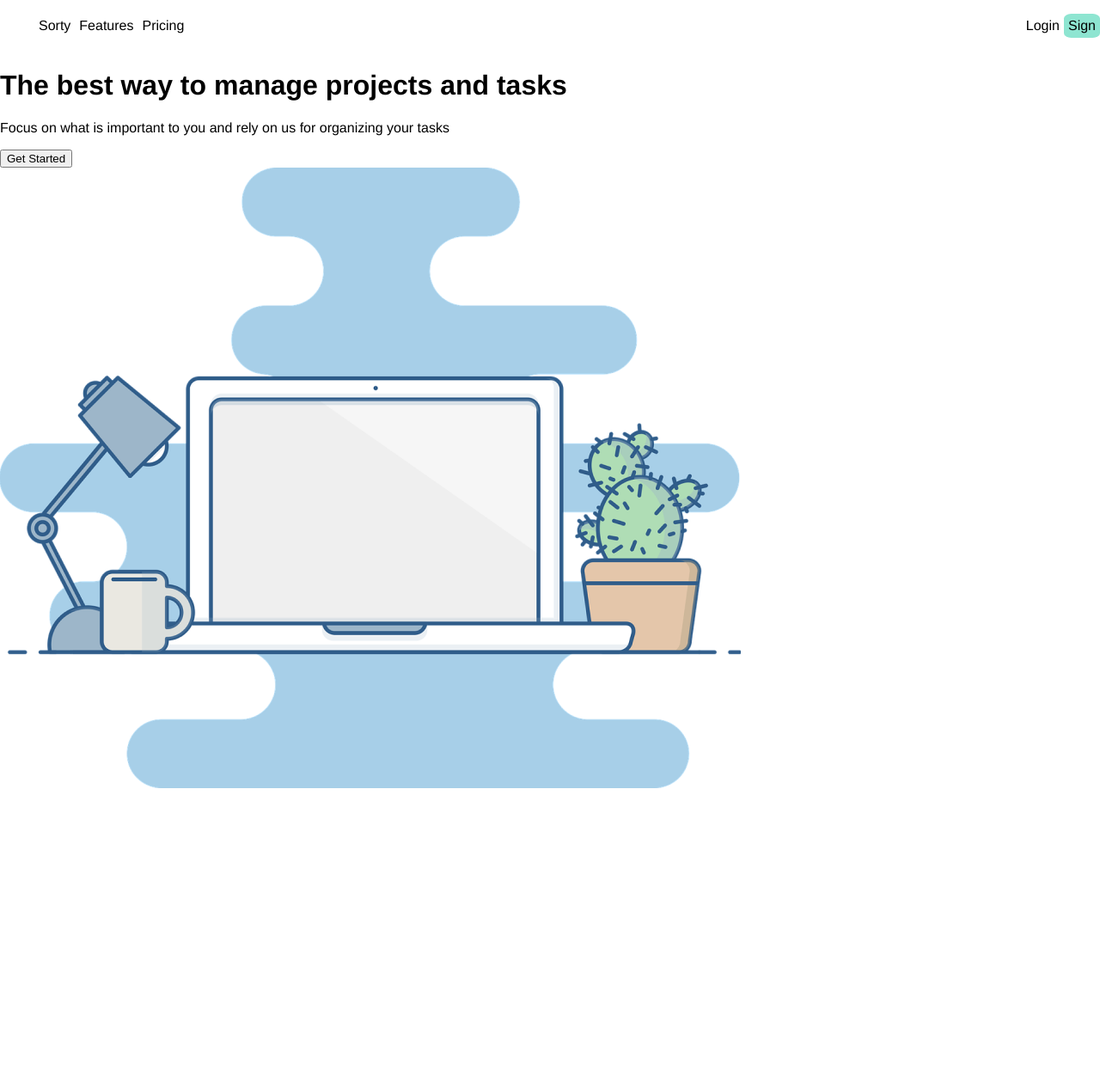
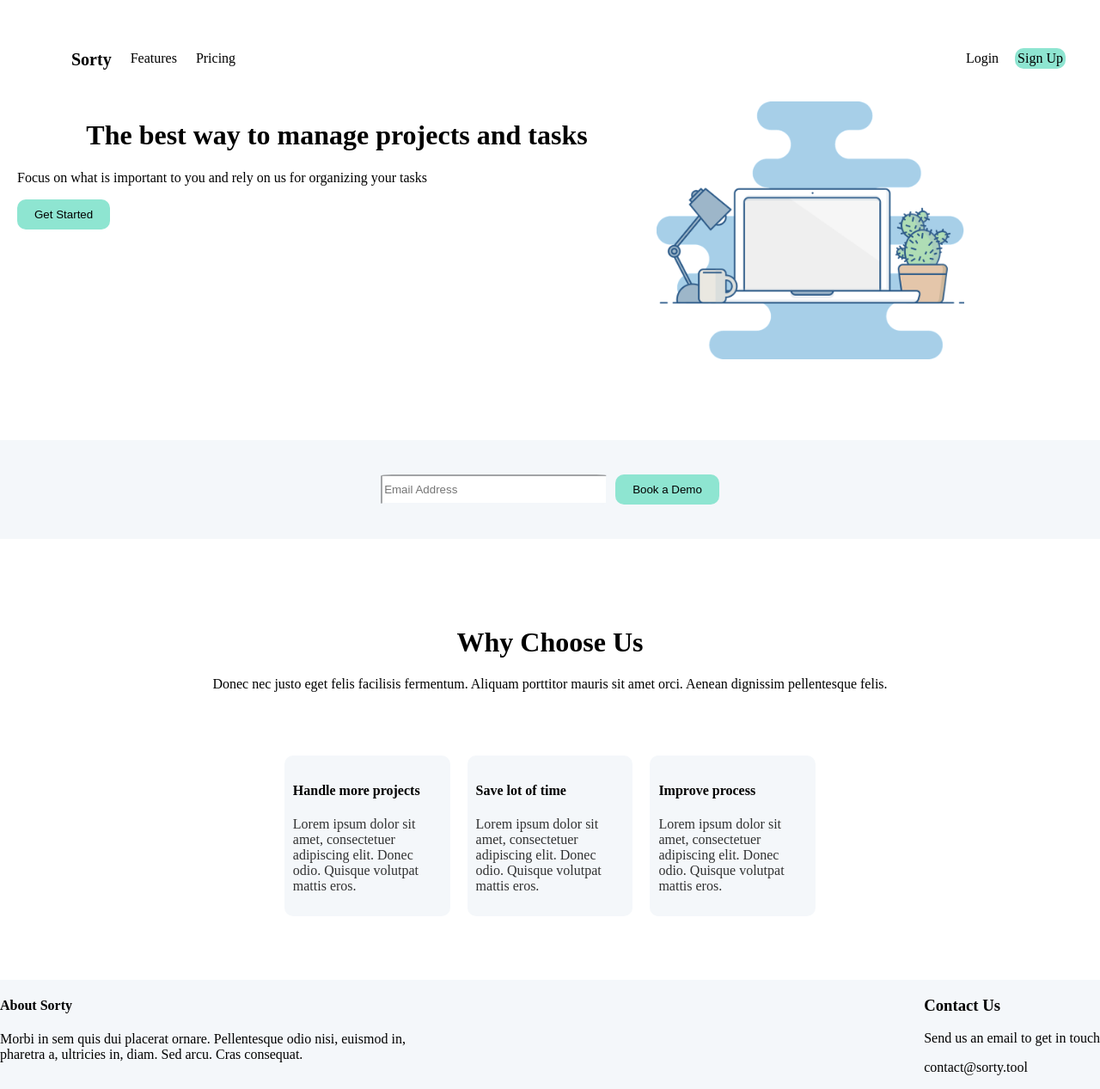
Before and after one commit to bharat-patodi/TB3-assessments, a plain HTML site: page src/index.html in a window 1280 px wide. Shown: the whole page at 86% size. Before the commit the page ends 921 px from the top, so only its background shows below. Drawn offline with Linux system fonts and the light colour scheme.

Commit message:
desktop almost completed

```diff
--- a/src/index.css
+++ b/src/index.css
@@ -1,36 +1,115 @@
-body,html{
-    margin:0;
-    padding: 0;
-    font-family: 'Helvetica';
+body,
+html {
+  margin: 0;
+  padding: 0;
+  box-sizing: border-box;
 }
-ul li{
-    list-style-type: none;
+
+
+a {
+  text-decoration: none;
+  color: black;
 }
-a{
-    text-decoration: none;
+li {
+  list-style-type: none;
+}
+
+.nav-bar {
+  /* background-color: blueviolet; */
+  display: flex;
+  justify-content: space-between;
+}
+.nav-item-1 ul,
+.nav-item-2 ul {
+  display: flex;
+  justify-content: space-evenly;
+}
+.nav-item-1,
+.nav-item-2 {
+  margin: 10px;
+  padding: 2px;
+}
+.nav-item-1 li,
+.nav-item-2 li {
+  margin: 8px;
+  padding: 3px;
+}
+
+.button {
+  background-color: #8ee5d1;
+  padding: 10px 20px;
+  text-align: center;
+  border-radius: 10px;
+  border: none;
+}
+#title {
+  font-size: 20px;
+  font-weight: bolder;
+  line-height: 1em;
+}
+.first-block {
+  display: flex;
+  /* margin: 5%; */
+}
+.intro {
+  width: 60%;
+}
+img {
+  height: 300px;
+}
+
+#search {
+  background-color: #f4f7fa;
+  display: flex;
+  justify-content: center;
+  padding-top: 40px;
+  padding-bottom: 40px;
+  margin-top: 7%;
+}
+#search input {
+  border-radius: 5%;
+  width: 20%;
+  margin-right: 9px;
+  border-color: #f4f7fa;
+}
+.why-choose {
+  margin-top: 8%;
+}
+.why-choose p,
+h1 {
+  /* margin-left: 30%; */
+  /* margin-right: 30%; */
+  text-align: center;
+}
+.card {
+  background-color: #f4f7fa;
+  padding: 10px;
+  margin: 10px;
+  border-radius: 10px;
+  width: 15%;
+}
+.cards {
+  display: flex;
+  justify-content: center;
+  margin: 5%;
+}
+.card p{
     color:black;
-
+    opacity: .8;
 }
-.nav-bar{
-    display:flex;
+footer{
+    background-color:#f4f7fa ;
+    display: flex;
     justify-content: space-between;
 
 }
-.nav-item-1 ul,.nav-item-2 ul{
-    display: flex;
-    justify-content: space-evenly;
+#about{
+    width:40%
+}
+.container{
+    margin:20px
+}
 
+@media screen and (max-width:630px){
 
 }
-.nav-item-1 ul li ,.nav-item-2 ul li{
-    padding: 5px;
-}
-
-.nav-item{
-
-}
-#sign-up{
-    background-color: #8EE5D1;
-    border-radius: 20%;
-    padding: ;
-}
--- a/src/index.html
+++ b/src/index.html
@@ -8,10 +8,11 @@
     <link rel="stylesheet" href="./index.css">
 </head>
 <body>
+    <div class="container">
         <div class="nav-bar">
             <div class="nav-item-1">
                 <ul>
-                <li id="title"><a href=""></a>Sorty</li>
+                    <li id="title"><a href="">Sorty</a></li>
                     <li class=""><a href="">Features</li>
                     <li><a href="">Pricing</a></li>
 
@@ -20,23 +21,72 @@
             <div class="nav-item-2">
                 <ul>
                     <li><a href="">Login</a></li>
-                <li id="sign-up"><a href="">Sign</a></li>
+                    <li class="button"><a href="">Sign Up</a></li>
                 </ul>
 
             </div>
         </div>
         <div class="content">
-        <div class="firts-block">
+            <div class="first-block">
                 <div class="intro">
                     <h1>The best way to manage projects and tasks</h1>
                     <p>Focus on what is important to you and rely on us for organizing your tasks</p>
-                <button>Get Started</button>
+                    <button class="button">Get Started</button>
                 </div>
-            <div>
+                <div class="logo">
                     <img src="./images/illustration.png" alt="">
                 </div>
             </div>
+        </div>
+    </div>
+
+
+
+
+        <div id="search">
+            <input type="text" placeholder="Email Address" name="email" id="">
+            <button class="button">Book a Demo</button>
 
         </div>
+        <div class="why-choose">
+            <div>
+                    <h1>Why Choose Us</h1>
+                    <p>Donec nec justo eget felis facilisis fermentum. Aliquam porttitor mauris sit amet orci. Aenean dignissim pellentesque
+                        felis.</p>
+            </div>
+
+        </div>
+
+        <div class="cards">
+            <div class="card">
+                <h4> Handle more projects</h4>
+                <p>Lorem ipsum dolor sit amet, consectetuer adipiscing elit. Donec odio. Quisque volutpat mattis eros.</p>
+            </div>
+            <div class="card">
+                    <h4> Save lot of time</h4>
+                    <p>Lorem ipsum dolor sit amet, consectetuer adipiscing elit. Donec odio. Quisque volutpat mattis eros.
+                    </p>
+            </div>
+            <div class="card">
+                    <h4>Improve process</h4>
+                    <p>Lorem ipsum dolor sit amet, consectetuer adipiscing elit. Donec odio. Quisque volutpat mattis eros.</p>
+            </div>
+        </div>
+
+
+        <footer>
+            <div id="about">
+                <h4>About Sorty</h4>
+                <p>Morbi in sem quis dui placerat ornare. Pellentesque odio nisi, euismod in, pharetra a, ultricies in, diam. Sed arcu.
+                Cras consequat.</p>
+            </div>
+            <div>
+               <h3>Contact Us</h3>
+                <p>Send us an email to get in touch</p>
+                <p>contact@sorty.tool</p>
+            </div>
+        </footer>
+
+
 </body>
 </html>
```
Also changed, not shown: 1 other file. Lines whose indentation alone changed are shown as unchanged.
